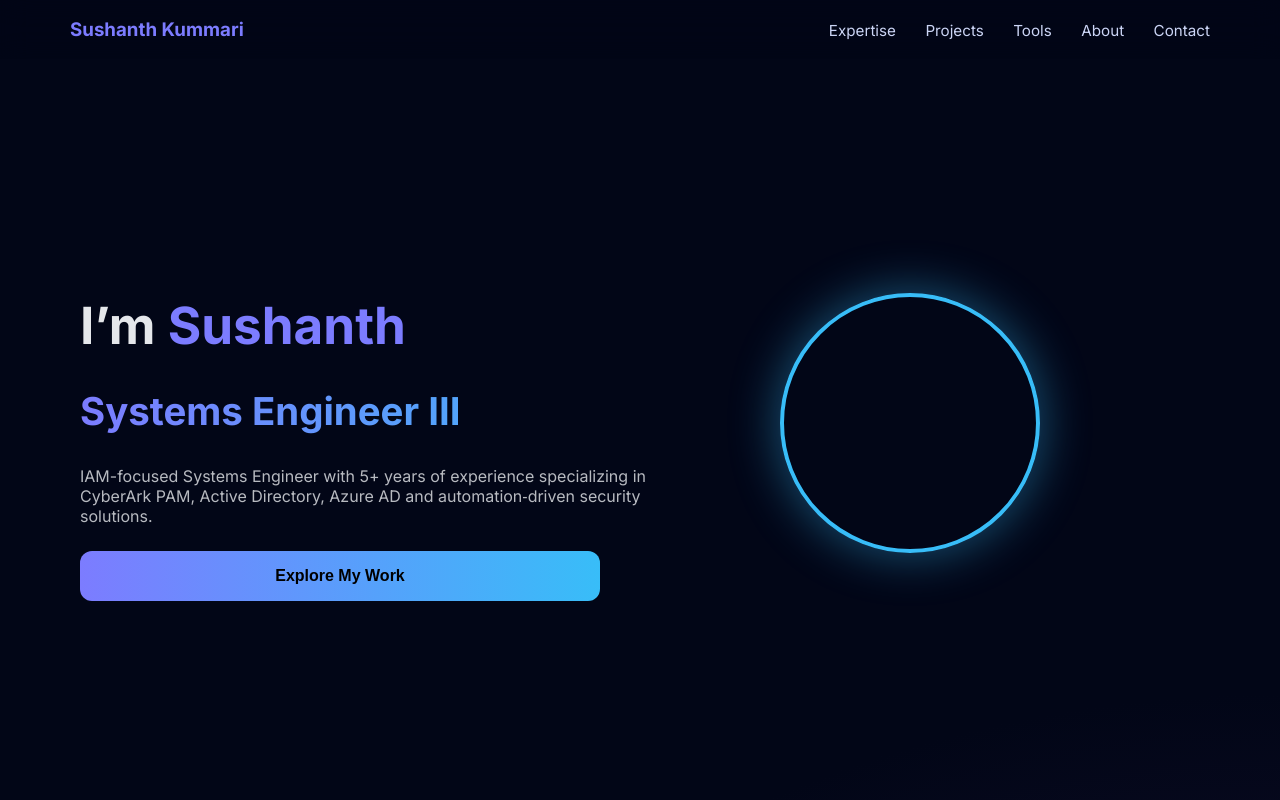
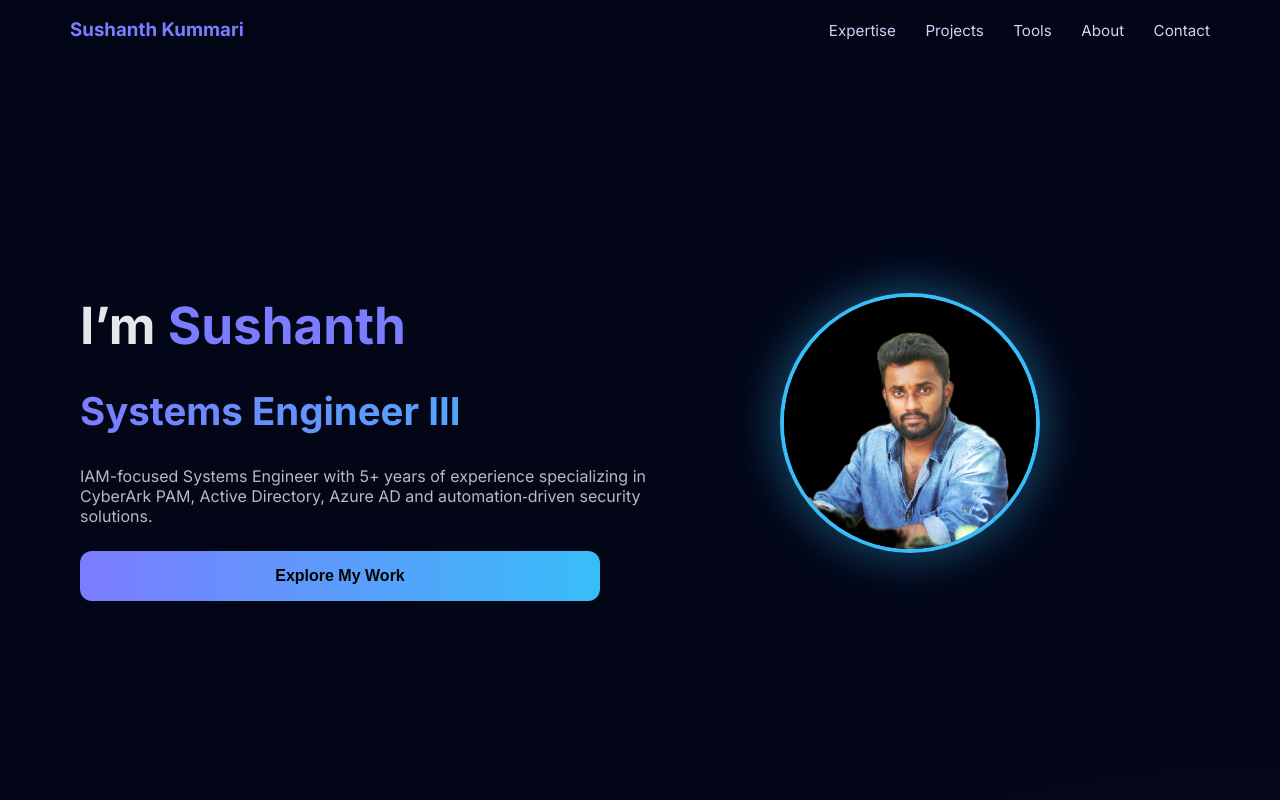
Before and after one commit to sushanth3048/Portfolio, a plain HTML site: page index.html in a window 1280 px wide. Shown: the top 800 px of the page. Drawn offline with Linux system fonts and the light colour scheme.

Commit message:
Update index.html

```diff
--- a/index.html
+++ b/index.html
@@ -108,7 +108,7 @@ footer a{color:var(--secondary);margin:0 10px;text-decoration:none}
     <p>IAM-focused Systems Engineer with 5+ years of experience specializing in CyberArk PAM, Active Directory, Azure AD and automation‑driven security solutions.</p>
     <button onclick="document.querySelector('#expertise').scrollIntoView({behavior:'smooth'})">Explore My Work</button>
   </div>
-  <img src="SKnG.jpg" alt="Profile">
+  <img src="SKnG.jpeg" alt="Profile">
 </div>
 
 <section id="expertise">
```
